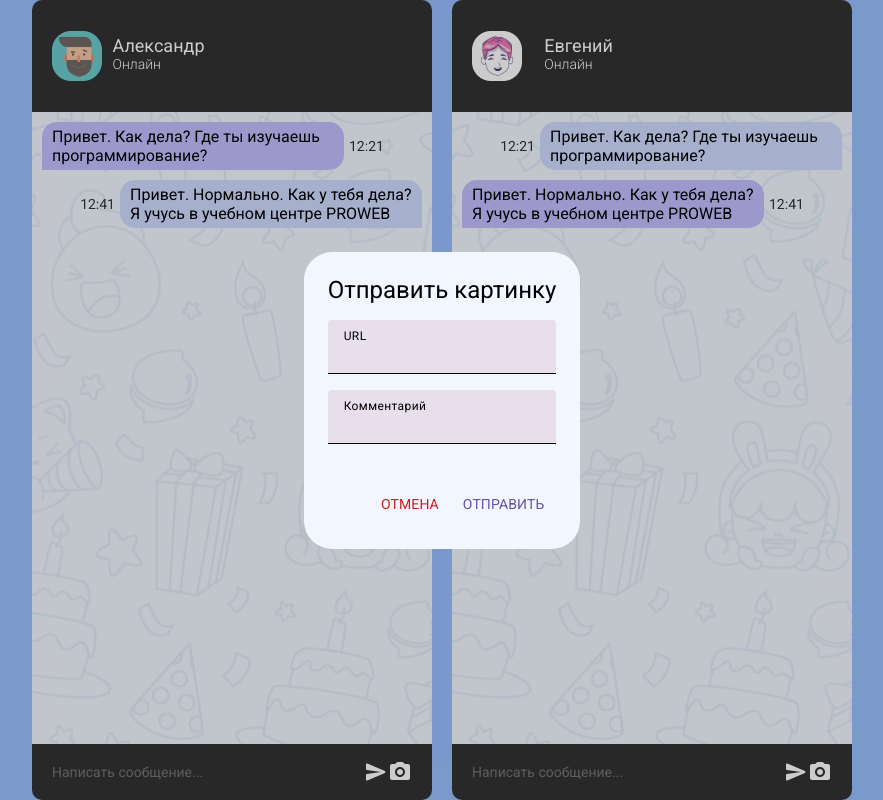
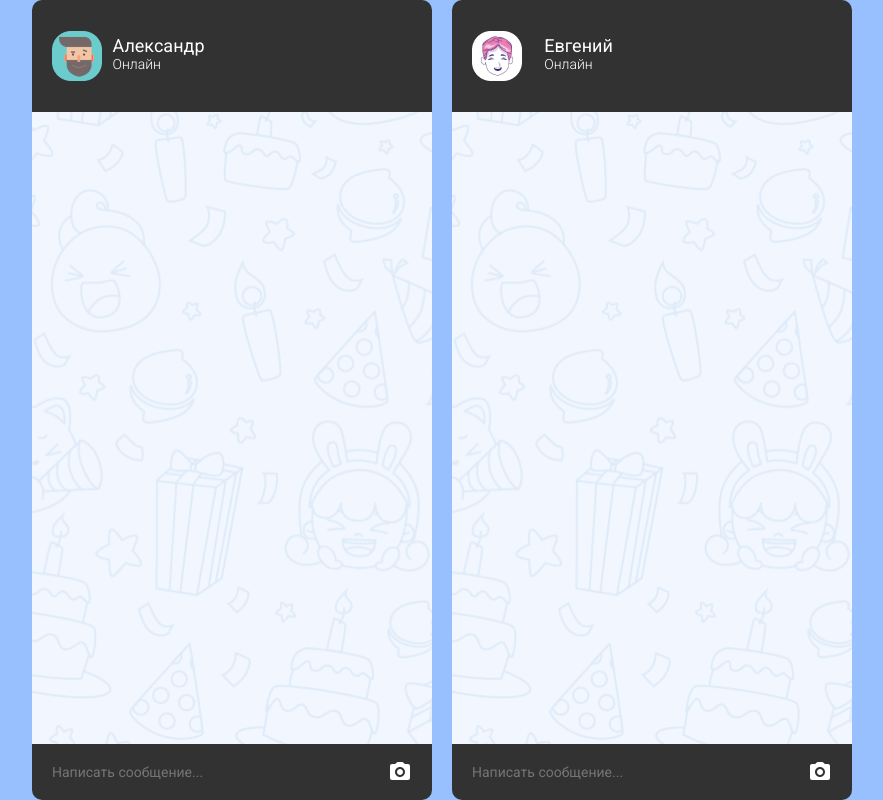
Before and after one commit to abizdev/vue-chat, a Vue app: page / in a window 1280 px wide. Shown: the whole page, without its empty margins (198-1081 px from the left). Built offline with nearby package versions, Linux system fonts and the light colour scheme.

Commit message:
feat: add message sending function

```diff
--- a/public/css/main.css
+++ b/public/css/main.css
@@ -96,22 +96,18 @@ body {
   line-height: 16px;
   color: #323232;
 }
-.user__alex .chat-message.get .chat-message__body,
-.user__jane .chat-message.send .chat-message__body {
+.chat-message.get .chat-message__body {
   flex-direction: row-reverse;
   justify-content: flex-end;
 }
-.user__alex .chat-message.get .chat-message__info,
-.user__jane .chat-message.send .chat-message__info {
+.chat-message.get .chat-message__info {
   background: #C4BFFF;
   border-radius: 15px 15px 15px 0px;
 }
-.user__alex .chat-message.send .chat-message__body,
-.user__jane .chat-message.get .chat-message__body {
+.chat-message.send .chat-message__body {
   justify-content: flex-end;
 }
-.user__alex .chat-message.send .chat-message__info,
-.user__jane .chat-message.get .chat-message__info {
+.chat-message.send .chat-message__info {
   background: #D0DCFF;
   border-radius: 15px 15px 0px 15px;
 }
--- a/src/App.vue
+++ b/src/App.vue
@@ -2,12 +2,12 @@
   <main class="main">
     <div class="user__item user__alex">
       <app-header :name="'Александр'" :src="'alex'" />
-      <app-body />
+      <app-body :id="1"/>
       <app-footer :id="1" />
     </div>
     <div class="user__item user__jane">
       <app-header :name="'Евгений'" :src="'jane'" />
-      <app-body />
+      <app-body :id="2"/>
       <app-footer :id="2" />
     </div>
   </main>
@@ -19,6 +19,7 @@ import AppHeader from './components/Header.vue'
 import AppBody from './components/Body.vue'
 import AppFooter from './components/Footer.vue'
 import Modal from './components/Modal.vue'
+import { mapActions } from 'vuex'
 
 export default {
   components: {
@@ -27,5 +28,8 @@ export default {
     AppFooter,
     Modal,
   },
+  methods: {
+    ...mapActions(['toggleModal'])
+  },
 }
 </script>
--- a/src/components/Body.vue
+++ b/src/components/Body.vue
@@ -1,21 +1,19 @@
 <template >
   <section class="chat">
     <ul class="chat-list">
-      <li class="chat-message get">
+      <li
+        class="chat-message"
+        v-for="(item, key) in messages"
+        :class="{
+          get: item.id != id,
+          send: item.id == id,
+        }"
+      >
         <div class="chat-message__body">
-          <span class="chat-message__time">12:21</span>
+          <span class="chat-message__time">{{ item.time }}</span>
           <div class="chat-message__info">
-            <img src="" alt="" v-if="false">
-            <p>Привет. Как дела? Где ты изучаешь программирование?</p>
-          </div>
-        </div>
-      </li>
-      <li class="chat-message send">
-        <div class="chat-message__body">
-          <span class="chat-message__time">12:41</span>
-          <div class="chat-message__info">
-            <img src="" alt="" v-if="false">
-            <p>Привет. Нормально. Как у тебя дела? Я учусь в учебном центре PROWEB</p>
+            <!-- <img src="" alt="" v-if="false"> -->
+            <p>{{ item.text }}</p>
           </div>
         </div>
       </li>
@@ -24,7 +22,14 @@
 </template>
 
 <script>
+import { mapState } from 'vuex'
+
 export default {
-
+  props: {
+    id: Number
+  },
+  computed: {
+    ...mapState(['messages'])
+  }
 }
 </script>
--- a/src/components/Footer.vue
+++ b/src/components/Footer.vue
@@ -1,17 +1,44 @@
 <template >
   <footer class="footer">
-    <textarea placeholder="Написать сообщение..." rows="1"></textarea>
+    <textarea placeholder="Написать сообщение..." rows="1" v-model="text"></textarea>
     <div class="send-mess">
-      <img src="../../public/images/send.svg" alt="send">
-      <img src="../../public/images/photo.svg" alt="photo" >
+      <img src="../../public/images/send.svg" alt="send" v-if="text.length" @click="sendMsg">
+      <img src="../../public/images/photo.svg" alt="photo" v-else @click="toggleModal">
     </div>
   </footer>
 </template>
 
 <script>
-
+import { mapActions, mapState } from 'vuex'
 
 export default {
   props: ['id'],
+  data() {
+    return {
+      text: '',
+      // message: {},
+    }
+  },
+  methods: {
+    ...mapActions(['toggleModal']),
+    sendMsg() {
+      console.log('footer comp', this.messages);
+      this.$store.dispatch('sendMsg', {
+        id: this.id,
+        text: this.text,
+        time: `${new Date().getHours()}:${new Date().getMinutes()}`
+      })
+      this.text = ''
+    }
+
+  },
+  computed: {
+    ...mapState(['messages'])
+  },
+  watch: {
+    message(){
+      console.log('changed');
+    }
+  }
 }
 </script>
--- a/src/components/Modal.vue
+++ b/src/components/Modal.vue
@@ -1,6 +1,6 @@
 <template>
-  <div class="modal active">
-    <div class="modal-content">
+  <div class="modal" :class="{active: modalActive}" @click="toggleModal">
+    <div class="modal-content" @click.stop>
       <h2>Отправить картинку</h2>
       <div class="modal__inp modal--img">
         <label class="modal__inp-label">URL</label>
@@ -11,15 +11,28 @@
         <textarea rows="1"></textarea>
       </div>
       <div class="modal-btns">
-        <button class="modal-del">Отмена</button>
-        <button class="modal-edit">ОТПРАВИТЬ</button>
+        <button class="modal-del" @click="toggleModal">Отмена</button>
+        <button class="modal-edit" @click="">ОТПРАВИТЬ</button>
       </div>
     </div>
   </div>
 </template>
 
 <script>
+import { mapState, mapActions } from 'vuex'
 export default {
-
+  computed: {
+    ...mapState(['modalActive'])
+  },
+  methods: {
+    ...mapActions(['toggleModal'])
+  },
+  data() {
+    return {
+      message: '',
+      photo: '',
+      time: null
+    }
+  },
 }
 </script>
--- a/src/store/index.js
+++ b/src/store/index.js
@@ -1,9 +1,28 @@
 import { createStore } from "vuex";
 
 const store = createStore({
-  state: {},
-  mutations: {},
-  actions: {},
+  state: {
+    messages: [],
+    modalActive: false
+  },
+  mutations: {
+    toggleModal(state) {
+      state.modalActive = !state.modalActive
+      console.log(state.modalActive);
+    },
+    addMsg(state, payload) {
+      state.messages.push(payload)
+      console.log(state.messages);
+    }
+  },
+  actions: {
+    toggleModal({commit}) {
+      commit('toggleModal')
+    },
+    sendMsg({commit}, obj) {
+      commit('addMsg', obj)
+    }
+  },
   getters: {},
 })
 
```
